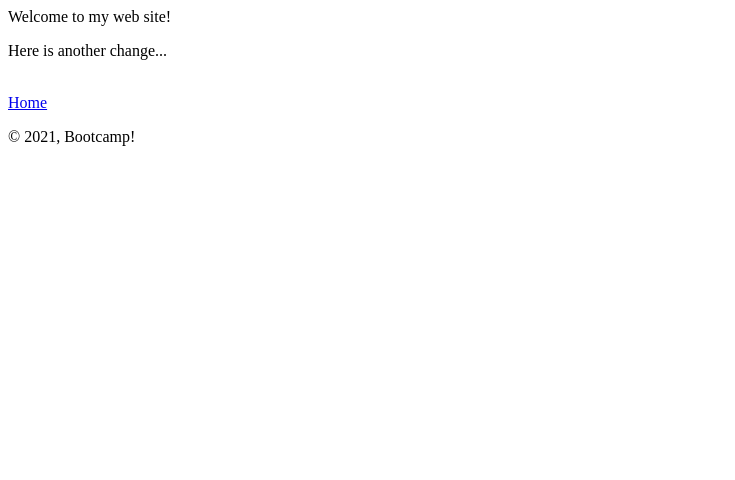
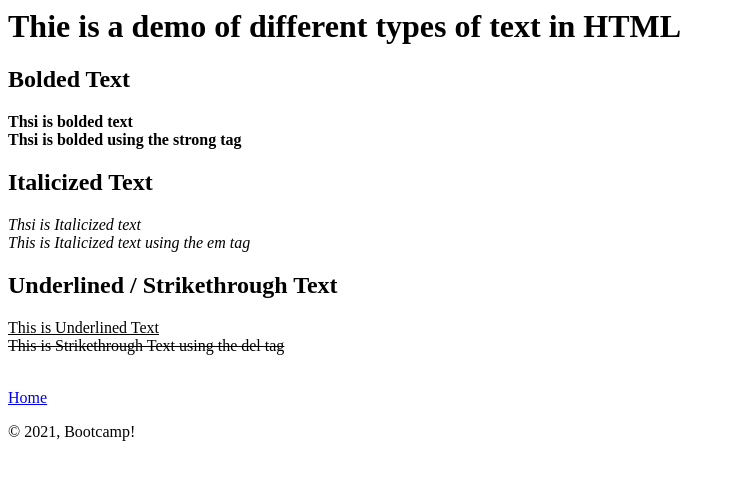
Before and after one commit to wpj174/wpj174.github.io, a plain HTML site: page headings.html in a window 1280 px wide. Shown: the whole page, without its empty margins (0-735 px from the left). Drawn offline with Linux system fonts and the light colour scheme.

Commit message:
tags demo

```diff
--- a/headings.html
+++ b/headings.html
@@ -6,8 +6,27 @@
   </head>
 
   <body>
-    <p>Welcome to my web site!</p>
-    <p>Here is another change...</p>
+    <h1>Thie is a demo of different types of text in HTML</h1>
+    <h2>Bolded Text</h2>
+    <p>
+        <b>Thsi is bolded text</b> <br>
+        <strong>Thsi is bolded using the strong tag</strong>
+    </p>
+
+    <h2>Italicized Text</h2>
+    <p>
+        <i>Thsi is Italicized text</i> <br>
+        <em>This is Italicized text using the em tag</em>
+    </p>
+
+    <h2>Underlined / Strikethrough Text</h2>
+    <p>
+        <u>This is Underlined Text</u> <br>
+        <del>This is Strikethrough Text using the del tag</del>
+    </p>
+
+
+
     <br>
     <a href="index.html">Home</a>
   </body>
```
